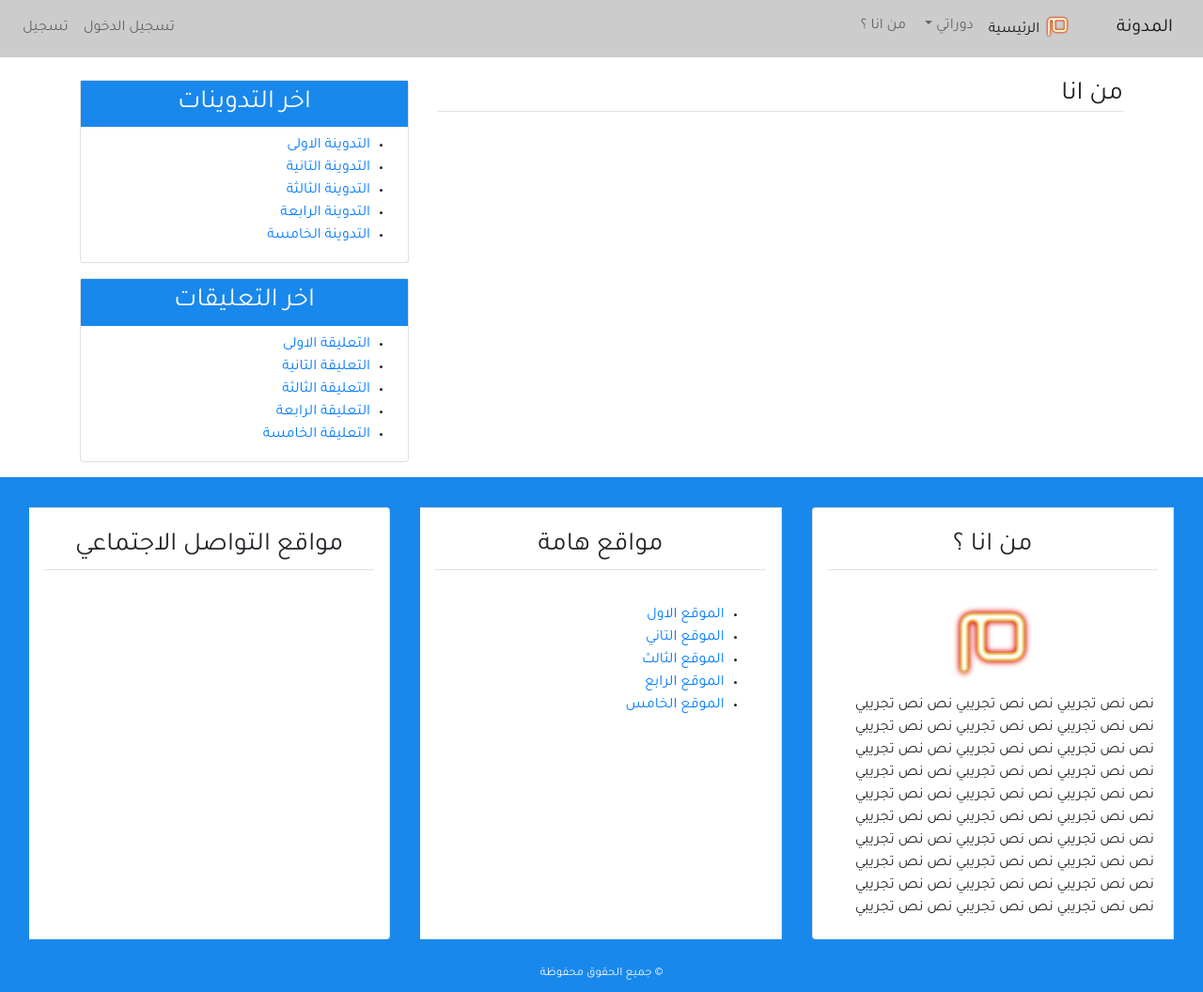
After one commit to mhammed2020/Arabic-Blog-using-django-backend-framework, a Django app: page /about/ in a window 1280 px wide. The commit adds this page. Shown: the whole page at 94% size. Run offline with Django 3.2, Linux system fonts and the light colour scheme; some libraries are stand-ins or nearby versions.

Commit message:
manage url in base.html

```diff
--- a/blog/static/blog/css/main.css
+++ b/blog/static/blog/css/main.css
@@ -31,9 +31,3 @@
 
     background-color: #CCC !important;
 }
-
-
-.post {
-
-    border: solid #CCC !important;
-}
--- /dev/null
+++ b/blog/templates/blog/about.html
@@ -0,0 +1,9 @@
+{% extends 'blog/base.html' %}
+
+
+
+{% block content %}
+
+<h3 class="border-bottom"> من انا  </h3>
+
+{% endblock content %}
--- a/blog/templates/blog/base.html
+++ b/blog/templates/blog/base.html
@@ -8,9 +8,19 @@
     <meta charset="utf-8" >
     <meta name="viewport" content="width=device-width, initial-scale=1, shrink-to-fit=no">
 
+
+    {% if title %}
+        <title> {{title}} </title>
+        {% else %}
+        <title> مدونة </title>
+    {% endif %}
+
+
+    <title>المدونة</title>
+
     <link rel="stylesheet" href=" {% static 'blog/css/bootstrap.min.css' %}" >
     <link rel="stylesheet" href=" {% static 'blog/css/main.css' %}" >
-    <link rel="shortcut icon" href="{% static 'blog/img/favicon.ico' %}"
+    <link rel="shortcut icon" href="{% static 'blog/img/favicon.ico' %}" >
 
 </head>
 <body>
@@ -25,8 +35,9 @@
 
         <div class="collapse navbar-collapse" id="navbarSupportedContent">
           <ul class="navbar-nav">
+
             <li class="nav-item active">
-              <a class="nav-link" href="#">
+              <a class="nav-link" href="{% url 'home' %}">
 
                 <img src="{% static 'blog/img/mim-logo.png' %}" alt="شعار المجونة " width="30px">
 
@@ -46,7 +57,7 @@
             </li>
 
             <li class="nav-item">
-                <a class="nav-link" href="#">من انا ؟</a>
+                <a class="nav-link" href="{% url 'about'  %}">من انا ؟</a>
               </li>
 
           </ul>
--- a/blog/urls.py
+++ b/blog/urls.py
@@ -3,6 +3,6 @@
 from . import views
 
 urlpatterns = [
-path('', views.home, name='home')
-
+path('', views.home, name='home'),
+path('about/', views.about, name='about')
 ]
--- a/blog/views.py
+++ b/blog/views.py
@@ -44,3 +44,7 @@
         'posts' : posts
     }
     return render(request,'blog/index.html',context)
+
+def about(request) :
+
+    return render(request,'blog/about.html', {'title' : 'من انا'})
--- a/project/urls.py
+++ b/project/urls.py
@@ -21,7 +21,7 @@
 
 urlpatterns = [
     path('admin/', admin.site.urls),
-    path('blog/', include('blog.urls'))
+    path('', include('blog.urls'))
 
 
 ]
```
Also changed, not shown: blog/templates/blog/index.html (+4 -4 lines).
